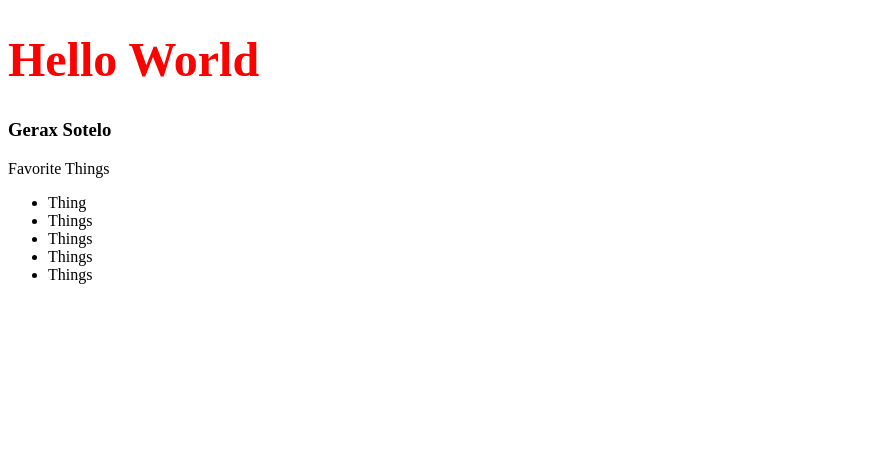
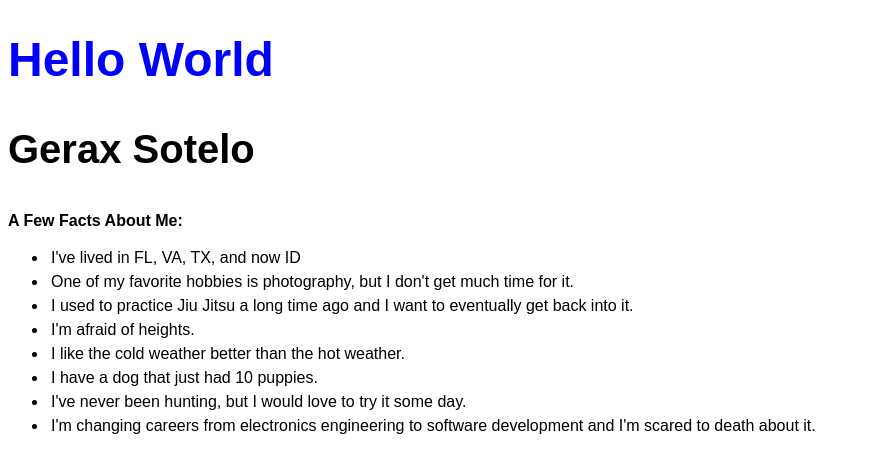
Before and after one commit to GeraxSotelo/day-1, a plain HTML site: page index.html in a window 1280 px wide. Shown: the whole page, without its empty margins (0-870 px from the left). Drawn offline with Linux system fonts and the light colour scheme.

Commit message:
Added facts about me

```diff
--- a/index.html
+++ b/index.html
@@ -5,7 +5,7 @@
   <meta charset="UTF-8">
   <meta name="viewport" content="width=Gh, initial-scale=1.0">
   <meta http-equiv="X-UA-Compatible" content="ie=edge">
-  <title>Document</title>
+  <title>A Few Facts About Me</title>
   <link rel="stylesheet" href="style.css">
 </head>
 
@@ -13,13 +13,19 @@
   <h1>Hello World</h1>
   <h3>Gerax Sotelo</h3>
   <div>
-    <p>Favorite Things</p>
+
+    <!-- List 3 cool facts about yourself -->
+    <p>A Few Facts About Me:</p>
     <ul>
-      <li>Thing</li>
-      <li>Things</li>
-      <li>Things</li>
-      <li>Things</li>
-      <li>Things</li>
+      <li>I've lived in FL, VA, TX, and now ID</li>
+      <li>One of my favorite hobbies is photography, but I don't get much time for it.</li>
+      <li>I used to practice Jiu Jitsu a long time ago and I want to eventually get back into it.</li>
+      <li>I'm afraid of heights.</li>
+      <li>I like the cold weather better than the hot weather.</li>
+      <li>I have a dog that just had 10 puppies.</li>
+      <li>I've never been hunting, but I would love to try it some day.</li>
+      <li>I'm changing careers from electronics engineering to software development and I'm scared to death about it.
+      </li>
     </ul>
   </div>
 </body>
--- a/style.css
+++ b/style.css
@@ -1,4 +1,20 @@
+body {
+  font-family: Arial, Helvetica, sans-serif;
+}
+
 h1 {
-  color: red;
+  color: blue;
   font-size: 3em;
 }
+
+h3 {
+  font-size: 2.5em;
+}
+
+p {
+  font-weight: bold;
+}
+
+li {
+  padding: 3px;
+}
```
